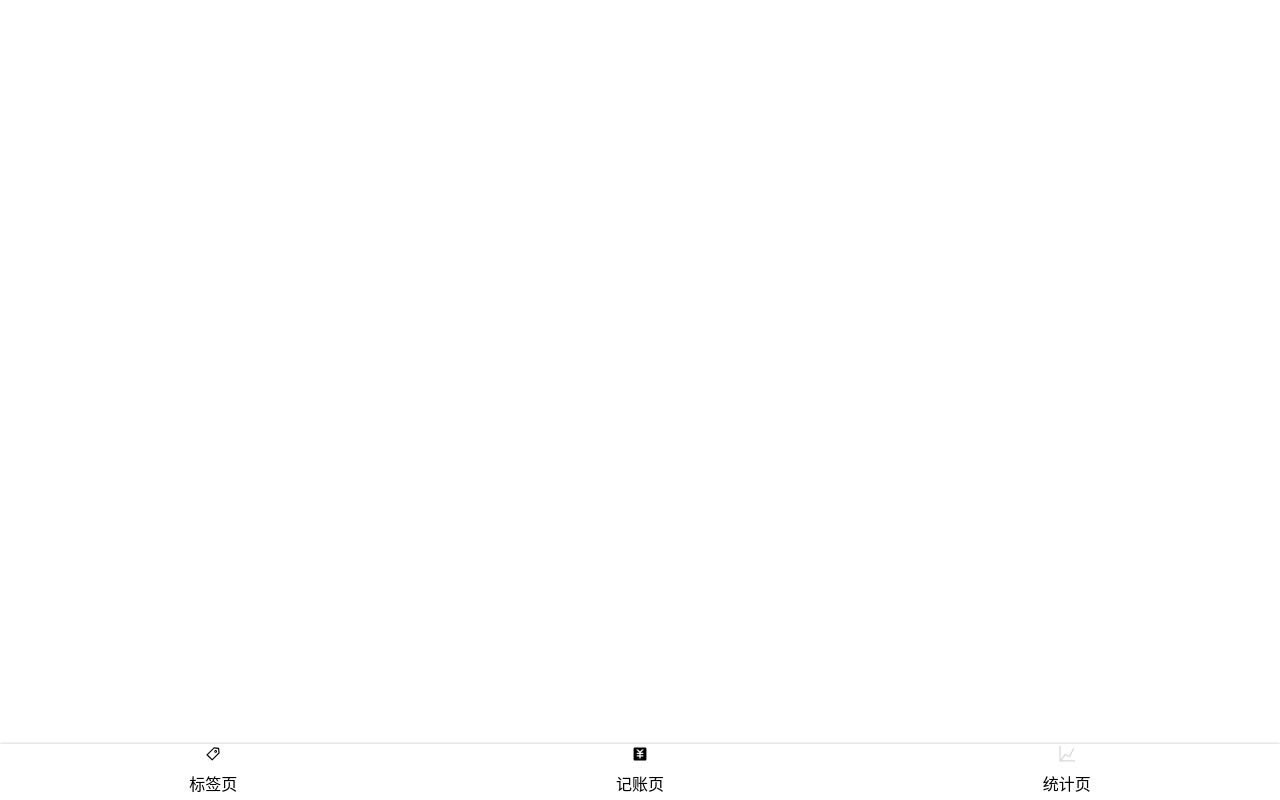
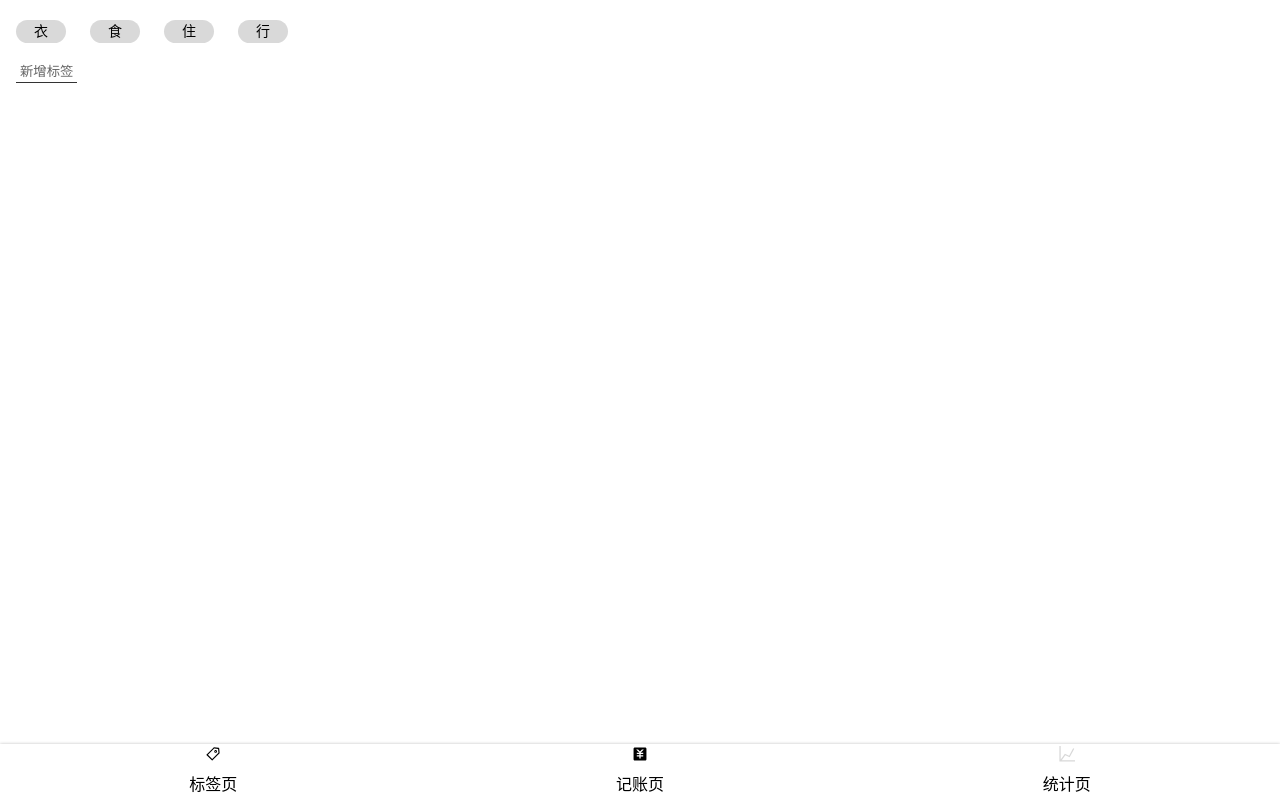
Before and after one commit to larkloss/morney, a React app: page /#/money in a window 1280 px wide. Built offline with nearby package versions, Linux system fonts and the light colour scheme.

Commit message:
update: 将 Styled Component 改造为 Function Component

```diff
--- a/src/views/Money/TagsSection.tsx
+++ b/src/views/Money/TagsSection.tsx
@@ -1,6 +1,7 @@
 import styled from 'styled-components';
+import React from "react";
 
-const TagsSection = styled.section`
+const _TagsSection = styled.section`
   background: #FFFFFF; padding: 12px 16px;
   flex-grow: 1; display:flex; flex-direction: column;
   justify-content: flex-end; align-items: flex-start;
@@ -18,4 +19,18 @@ const TagsSection = styled.section`
   }
 `;
 
+const TagsSection: React.FC = () => {
+    return (
+        <_TagsSection>
+            <ol>
+                <li>衣</li>
+                <li>食</li>
+                <li>住</li>
+                <li>行</li>
+            </ol>
+            <button>新增标签</button>
+        </_TagsSection>
+    )
+}
+
 export {TagsSection}
```
